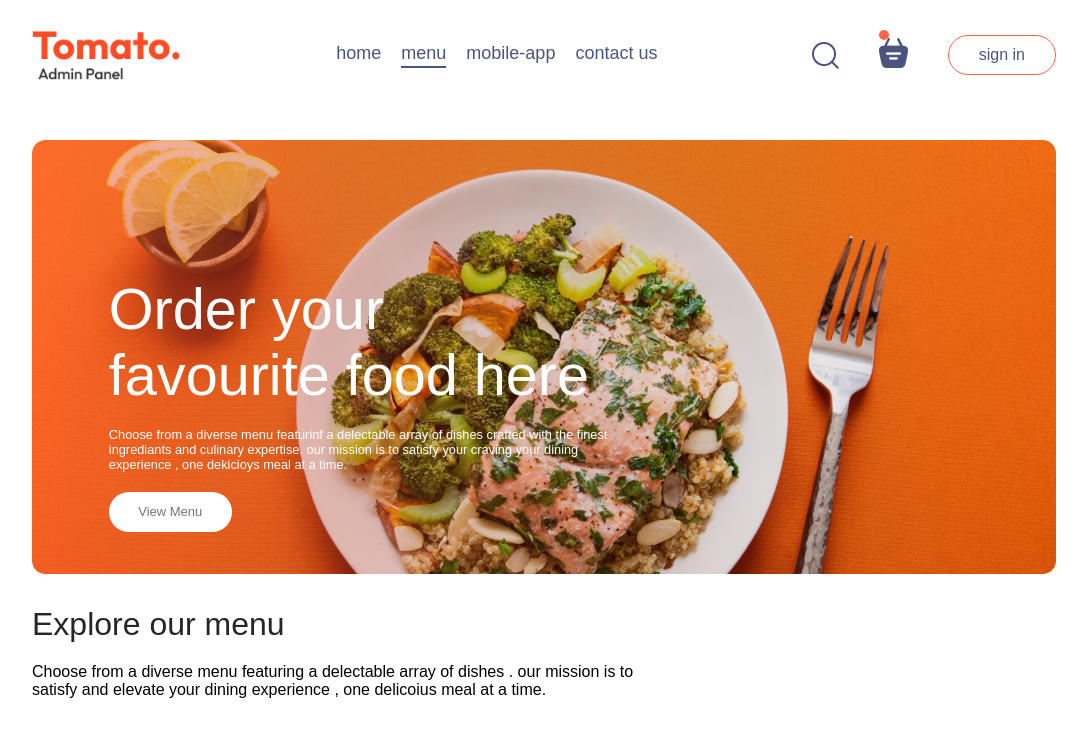
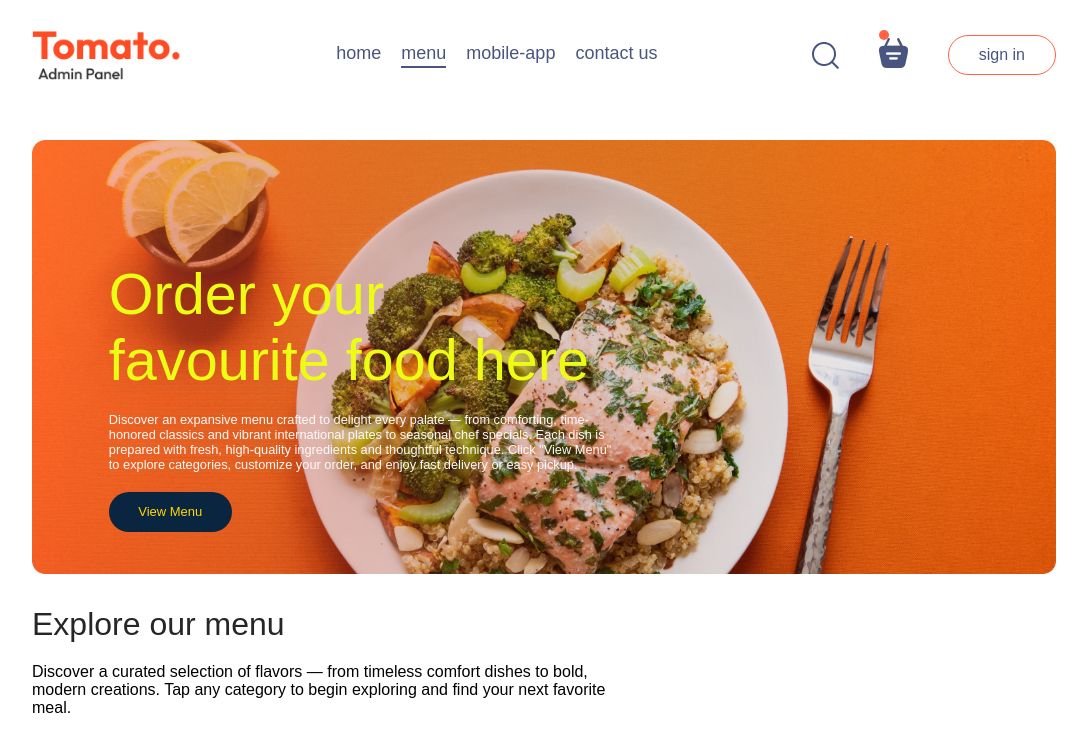
Before and after one commit to SagarXdev23/Food_Delivery_Mini-Project, a React (Vite) app in the folder frontend/food/: page / in a window 1280 px wide. Shown: the top 737 px of the page, without its empty margins (96-1183 px from the left). Built offline with nearby package versions, Linux system fonts and the light colour scheme.

Commit message:
Changes in Header

```diff
--- a/frontend/food/src/components/navbar/ExploreMenu/ExploreMenu.jsx
+++ b/frontend/food/src/components/navbar/ExploreMenu/ExploreMenu.jsx
@@ -5,7 +5,7 @@ const ExploreMenu = ( { category, setCategory }) => {
   return (
     <div className='explore-menu' id='explore-menu'>
       <h1>Explore our menu</h1>
-      <p className='explore-menu-text'>Choose from a diverse menu featuring a delectable array of dishes . our mission is to satisfy and elevate your dining experience , one delicoius meal at a time.</p>
+      <p className='explore-menu-text'>Discover a curated selection of flavors — from timeless comfort dishes to bold, modern creations. Tap any category to begin exploring and find your next favorite meal.</p>
       <div className="explore-menu-list">
         {menu_list.map((item,index)=>{
             return (
--- a/frontend/food/src/components/navbar/Header/Header.css
+++ b/frontend/food/src/components/navbar/Header/Header.css
@@ -11,6 +11,7 @@
     position: absolute;
     display: flex;
     flex-direction: column;
+
     align-items: start;
     gap: 1.5vw;
     max-width: 50%;
@@ -21,24 +22,27 @@
 
 .header-contents h2{
     font-weight: 500;
-    color: white;
+    color: rgb(236, 252, 21);
     font-size: max(4.5vw, 22px);
+    background: rgba(139, 139, 139, 0.014);
+
 
 
 }
 
 .header-contents p{
-    color: white;
+    color: rgb(252, 249, 249);
     font-size: 1vw;
+    background: rgba(139, 139, 139, 0.020);
 
 }
 
 .header-contents button{
     border: none;
-    color: #747474;
+    color: #FFD700;
     font-weight: 500;
     padding: 1vw 2.3vw;
-    background-color: white;
+    background-color: #0A2540;
     font-size: max(1vw, 13px);
     border-radius: 50px;
 }
--- a/frontend/food/src/components/navbar/Header/Header.jsx
+++ b/frontend/food/src/components/navbar/Header/Header.jsx
@@ -5,7 +5,7 @@ const Header = () => {
     <div className="header">
       <div className="header-contents">
         <h2>Order your favourite food here</h2>
-        <p>Choose from a diverse menu featurinf a delectable array of dishes crafted with the finest ingrediants and culinary expertise. our mission is to satisfy your craving your dining experience , one dekicioys meal at a time.</p>
+         <p>Discover an expansive menu crafted to delight every palate — from comforting, time-honored classics and vibrant international plates to seasonal chef specials. Each dish is prepared with fresh, high-quality ingredients and thoughtful technique. Click "View Menu" to explore categories, customize your order, and enjoy fast delivery or easy pickup.</p>
         <button>View Menu</button>
       </div>
     </div>
```
